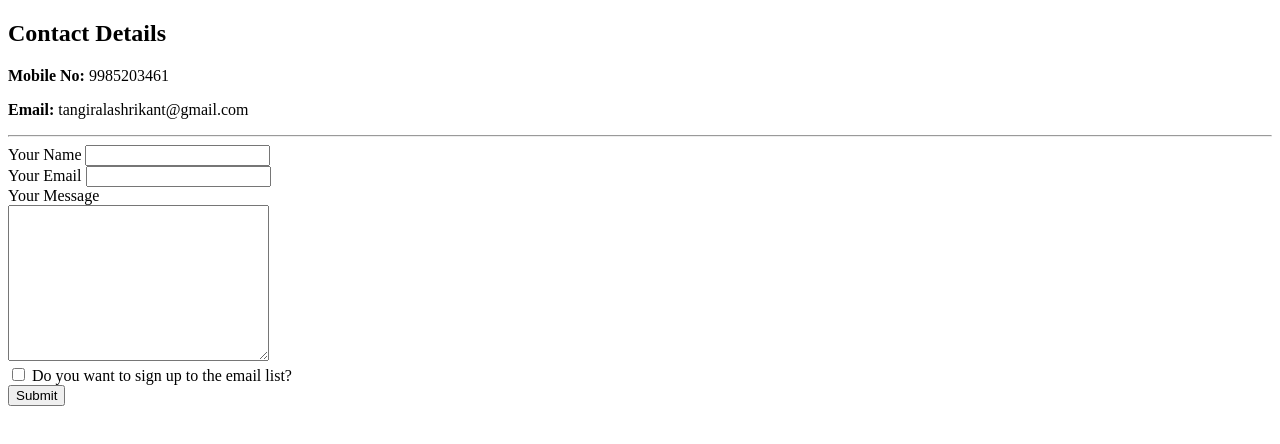
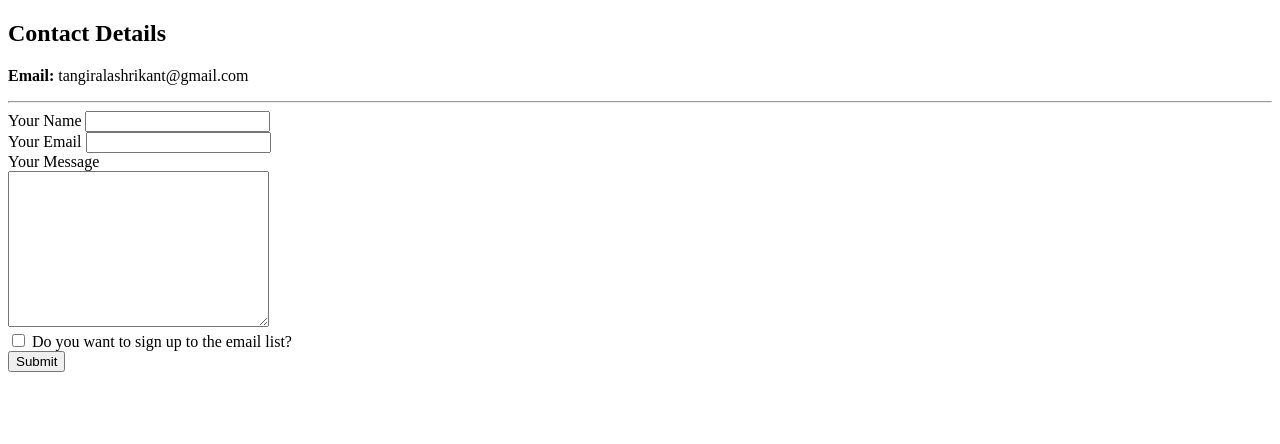
Before and after one commit to ShrikantTangirala/cv, a plain HTML site: page Contact.html in a window 1280 px wide. Drawn offline with Linux system fonts and the light colour scheme.

Commit message:
Update Contact.html

```diff
--- a/Contact.html
+++ b/Contact.html
@@ -6,7 +6,6 @@
   </head>
   <body>
     <H2>Contact Details</H2>
-    <P><Strong>Mobile No: </Strong>9985203461</P>
     <P><Strong>Email: </Strong>tangiralashrikant@gmail.com</P>
     <hr>
     <form action="mailto:tangiralashrikant@gmail.com" method="post" enctype="text/plain">
```
